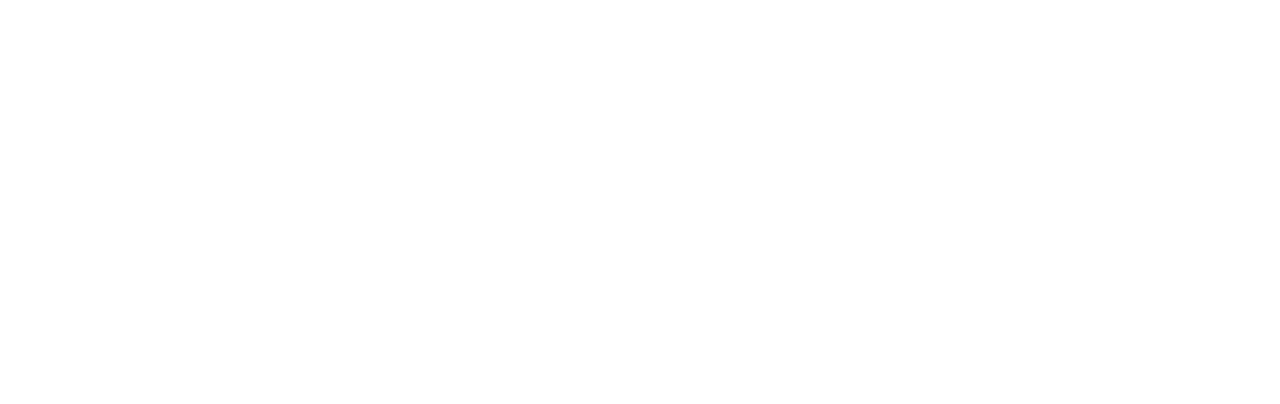
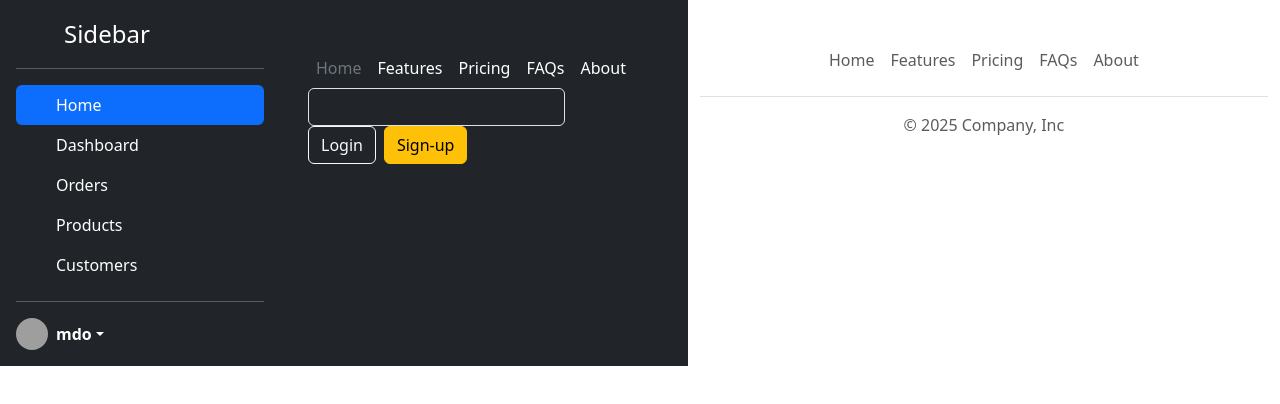
Before and after one commit to AshiwaniKumar-hacker/Social-Media, a React app in the folder facebook-clone/: page / in a window 1280 px wide. Shown: the top 404 px of the page. Built offline with nearby package versions, Linux system fonts and the light colour scheme; grey boxes are pictures that could not be loaded; the HTML template or start-up script is replaced by a standard one.

Commit message:
Add footer header and sidebar

```diff
--- a/facebook-clone/src/App.css
+++ b/facebook-clone/src/App.css
@@ -0,0 +1,4 @@
+.app-container {
+display: flex;
+
+}
--- a/facebook-clone/src/App.jsx
+++ b/facebook-clone/src/App.jsx
@@ -1,11 +1,16 @@
 import './App.css'
 import "bootstrap/dist/css/bootstrap.min.css"
+import Header from './components/Header.jsx'
+import Footer from './components/Footer.jsx'
+import Sidebar from './components/Sidebar.jsx'
 
 function App() {
   return (
-    <>
-
-    </>
+    <div className='app-container'>
+    <Sidebar/>
+    <Header/>
+    <Footer/>
+  </div>
   )
 }
 
--- /dev/null
+++ b/facebook-clone/src/components/Footer.jsx
@@ -0,0 +1,8 @@
+const Footer =()=>{
+  return (<>
+  <div class="container"> <footer class="py-3 my-4"> <ul class="nav justify-content-center border-bottom pb-3 mb-3"> <li class="nav-item"><a href="#" class="nav-link px-2 text-body-secondary">Home</a></li> <li class="nav-item"><a href="#" class="nav-link px-2 text-body-secondary">Features</a></li> <li class="nav-item"><a href="#" class="nav-link px-2 text-body-secondary">Pricing</a></li> <li class="nav-item"><a href="#" class="nav-link px-2 text-body-secondary">FAQs</a></li> <li class="nav-item"><a href="#" class="nav-link px-2 text-body-secondary">About</a></li> </ul> <p class="text-center text-body-secondary">© 2025 Company, Inc</p> </footer> </div>
+
+  </>)
+}
+
+export default Footer
--- a/facebook-clone/src/components/Header.jsx
+++ b/facebook-clone/src/components/Header.jsx
@@ -40,3 +40,5 @@
 
 
 }
+
+export default Header
--- /dev/null
+++ b/facebook-clone/src/components/Sidebar.jsx
@@ -0,0 +1,136 @@
+const Sidebar = () => {
+  return (
+    <div
+      className="d-flex flex-column flex-shrink-0 p-3 text-bg-dark"
+      style={{ width: "280px" }}
+    >
+      <a
+        href="/"
+        className="d-flex align-items-center mb-3 mb-md-0 me-md-auto text-white text-decoration-none"
+      >
+        <svg
+          className="bi pe-none me-2"
+          width="40"
+          height="32"
+          aria-hidden="true"
+        >
+          <use xlinkHref="#bootstrap"></use>
+        </svg>
+        <span className="fs-4">Sidebar</span>
+      </a>
+      <hr />
+      <ul className="nav nav-pills flex-column mb-auto">
+        <li className="nav-item">
+          <a href="#" className="nav-link active" aria-current="page">
+            <svg
+              className="bi pe-none me-2"
+              width="16"
+              height="16"
+              aria-hidden="true"
+            >
+              <use xlinkHref="#home"></use>
+            </svg>
+            Home
+          </a>
+        </li>
+        <li>
+          <a href="#" className="nav-link text-white">
+            <svg
+              className="bi pe-none me-2"
+              width="16"
+              height="16"
+              aria-hidden="true"
+            >
+              <use xlinkHref="#speedometer2"></use>
+            </svg>
+            Dashboard
+          </a>
+        </li>
+        <li>
+          <a href="#" className="nav-link text-white">
+            <svg
+              className="bi pe-none me-2"
+              width="16"
+              height="16"
+              aria-hidden="true"
+            >
+              <use xlinkHref="#table"></use>
+            </svg>
+            Orders
+          </a>
+        </li>
+        <li>
+          <a href="#" className="nav-link text-white">
+            <svg
+              className="bi pe-none me-2"
+              width="16"
+              height="16"
+              aria-hidden="true"
+            >
+              <use xlinkHref="#grid"></use>
+            </svg>
+            Products
+          </a>
+        </li>
+        <li>
+          <a href="#" className="nav-link text-white">
+            <svg
+              className="bi pe-none me-2"
+              width="16"
+              height="16"
+              aria-hidden="true"
+            >
+              <use xlinkHref="#people-circle"></use>
+            </svg>
+            Customers
+          </a>
+        </li>
+      </ul>
+      <hr />
+      <div className="dropdown">
+        <a
+          href="#"
+          className="d-flex align-items-center text-white text-decoration-none dropdown-toggle"
+          data-bs-toggle="dropdown"
+          aria-expanded="false"
+        >
+          <img
+            src="https://github.com/mdo.png"
+            alt=""
+            width="32"
+            height="32"
+            className="rounded-circle me-2"
+          />
+          <strong>mdo</strong>
+        </a>
+        <ul className="dropdown-menu dropdown-menu-dark text-small shadow">
+          <li>
+            <a className="dropdown-item" href="#">
+              New project...
+            </a>
+          </li>
+          <li>
+            <a className="dropdown-item" href="#">
+              Settings
+            </a>
+          </li>
+          <li>
+            <a className="dropdown-item" href="#">
+              Profile
+            </a>
+          </li>
+          <li>
+            <hr className="dropdown-divider" />
+          </li>
+          <li>
+            <a className="dropdown-item" href="#">
+              Sign out
+            </a>
+          </li>
+        </ul>
+      </div>
+    </div>
+  );
+};
+
+export default Sidebar;
```
